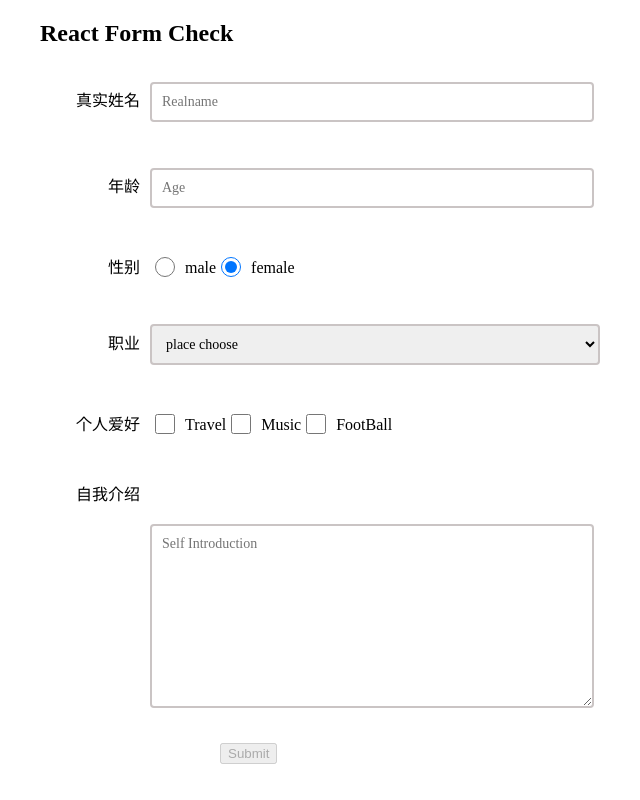
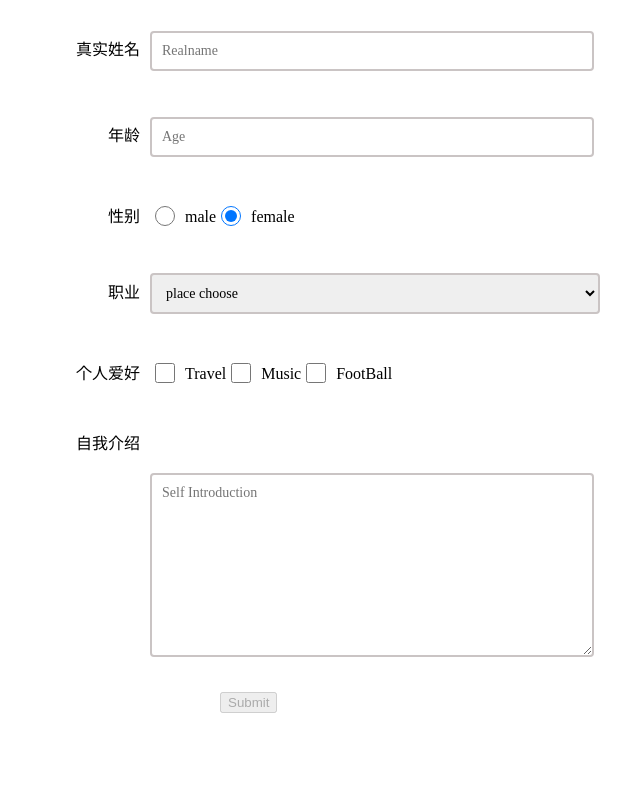
Before and after one commit to pybyongbo/form-check-react, a React (Vite) app: page / in a window 1280 px wide. Shown: the whole page, without its empty margins (190-830 px from the left). Built offline with nearby package versions, Linux system fonts and the light colour scheme; the HTML template or start-up script is replaced by a standard one.

Commit message:
test commit deploy

```diff
--- a/src/App.jsx
+++ b/src/App.jsx
@@ -69,7 +69,6 @@ function App() {
   );
   return (
     <div className="container">
-      <h2>React Form Check</h2>
       <div ref={formRef}>
         <p className="form-element">
           <label>真实姓名</label>
```
Also changed, not shown: 1 other file (tests, documents, lock files or other folders).
